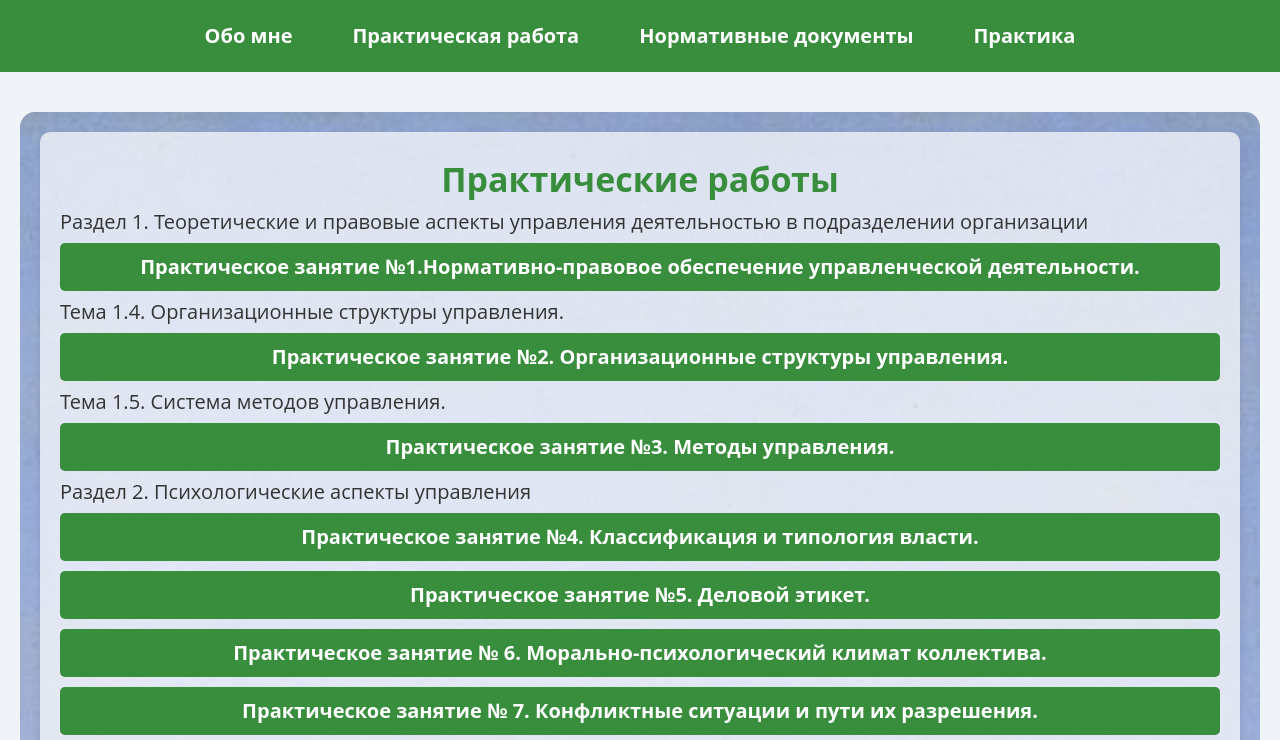
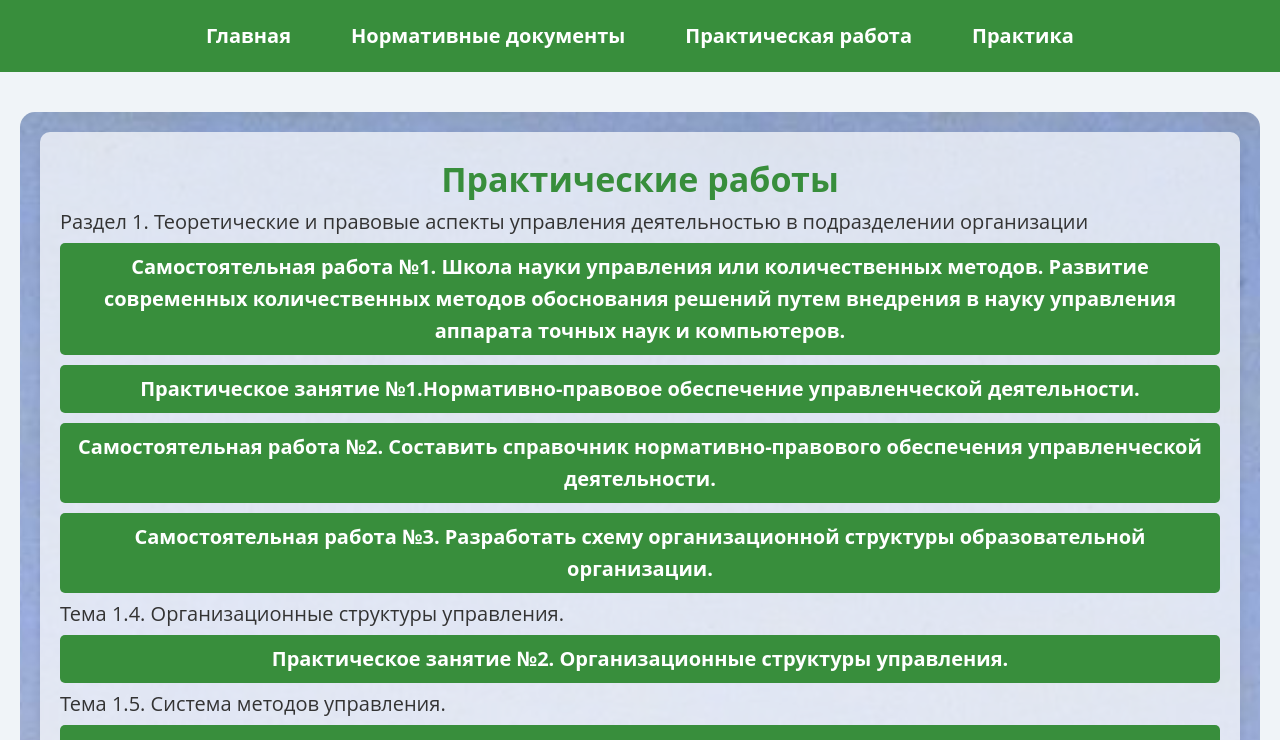
Before and after one commit to n1colatesla/TunNi, a plain HTML site: page index.html in a window 1280 px wide. Both pictures are taken after a click on the link "Практическая работа". Shown: the top 740 px of the page. Drawn offline with nearby package versions, Linux system fonts and the light colour scheme.

Commit message:
шапка + СРать

```diff
--- a/index.html
+++ b/index.html
@@ -252,10 +252,10 @@
     <header>
       <nav>
   <ul>
-      <li><a href="#about">Обо мне</a></li>
-      <li><a href="#practical-work">Практическая работа</a></li>
-      <li><a href="#regulatory-documents">Нормативные документы</a></li>
-      <li><a href="#practice">Практика</a></li>
+      <li><a href="#about">Главная</a></li>
+    <li><a href="#regulatory-documents">Нормативные документы</a></li>
+    <li><a href="#practical-work">Практическая работа</a></li>
+    <li><a href="#practice">Практика</a></li>
   </ul>
 </nav>
     </header>
@@ -284,11 +284,15 @@
                 <p>
                     Раздел 1. Теоретические и правовые аспекты управления деятельностью в подразделении организации
                     <ul>
+                        <li><a href="https://disk.yandex.ru/i/DuEOKZLAPIv8Lg"class="button-link" target="_blank">Самостоятельная работа №1. Школа науки управления или количественных методов. Развитие современных количественных методов обоснования решений путем внедрения в науку управления аппарата точных наук и компьютеров.</a></li>
                         <li><a href="https://disk.yandex.ru/i/vS3uM83FdvnJPg"class="button-link" target="_blank">Практическое занятие №1.Нормативно-правовое обеспечение управленческой деятельности.</a></li>
+                        <li><a href="https://disk.yandex.ru/i/aBZHzLP5OijIQg"class="button-link" target="_blank">Самостоятельная работа №2. Составить справочник нормативно-правового обеспечения управленческой деятельности.</a></li>
+                        <li><a href="https://disk.yandex.ru/i/mwCqtdSMwNd84A"class="button-link" target="_blank">Самостоятельная работа №3. Разработать схему организационной структуры образовательной организации.</a></li>
                         <li>Тема 1.4. Организационные структуры управления.</li>
                         <li><a href="https://disk.yandex.ru/i/p9lXFD6hojrMDg"class="button-link" target="_blank">Практическое занятие №2. Организационные структуры управления.</a></li>
                         <li>Тема 1.5. Система методов управления.</li>
                         <li><a href="https://disk.yandex.ru/i/-WsZVeAXJXMRhw"class="button-link" target="_blank">Практическое занятие №3. Методы управления.</a></li>
+                        <li><a href="https://disk.yandex.ru/i/HitHK04AEQStcg"class="button-link" target="_blank">Самостоятельная работа №4. Разработать  свою эффективную систему методов управления образовательной организацией.</a></li>
                     </ul>
 
                     Раздел 2. Психологические аспекты управления
```
